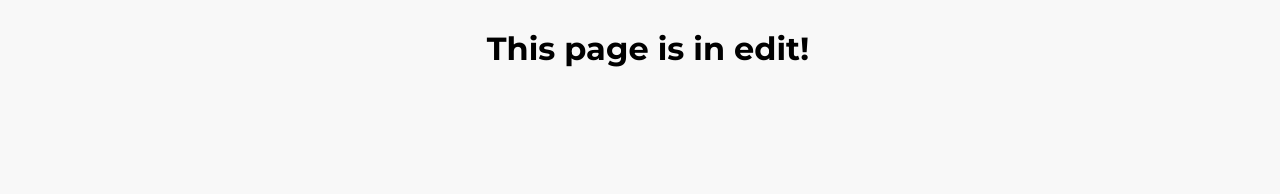
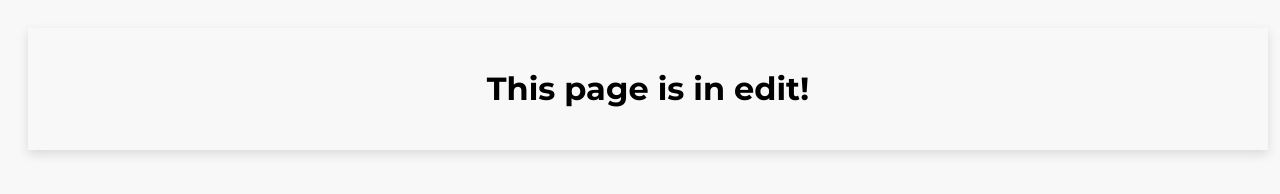
Before and after one commit to moviemusic1/moviemusic1.github.io, a plain HTML site: page index.html in a window 1280 px wide. Drawn offline with Linux system fonts and the light colour scheme.

Commit message:
Update index.html

```diff
--- a/index.html
+++ b/index.html
@@ -9,7 +9,7 @@
 </head>
 <body>
 	<center>
-		<h1>This page is in edit!</h1>
+		<div><h1>This page is in edit!</h1></div>
 	</center>
 </body>
 </html>
```
